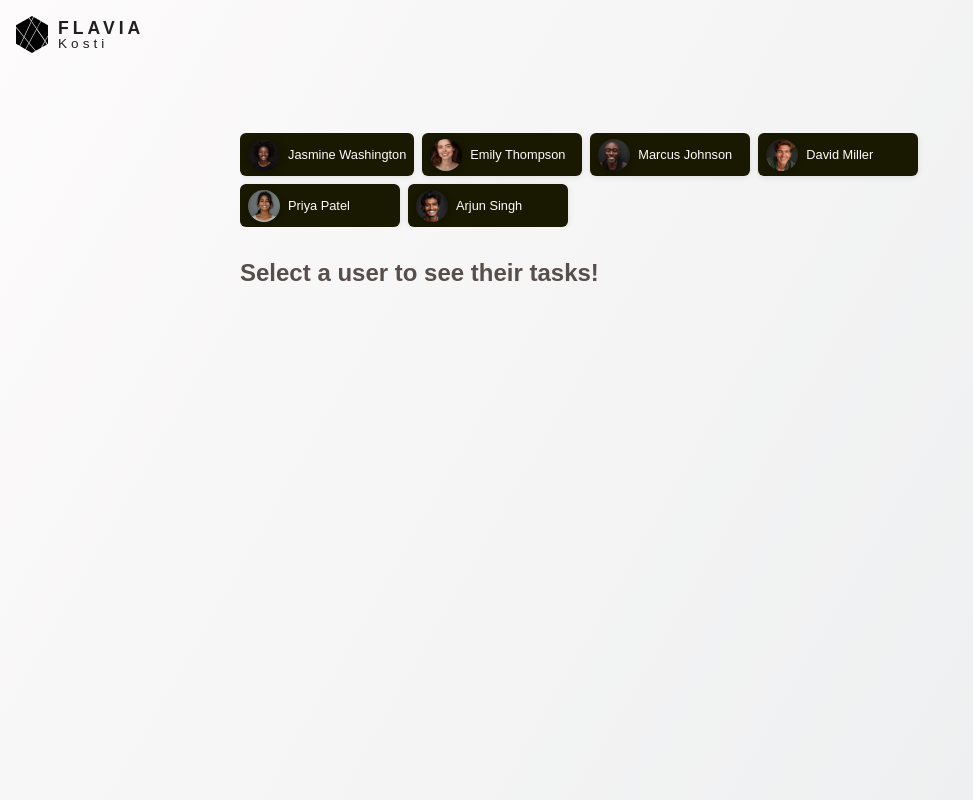
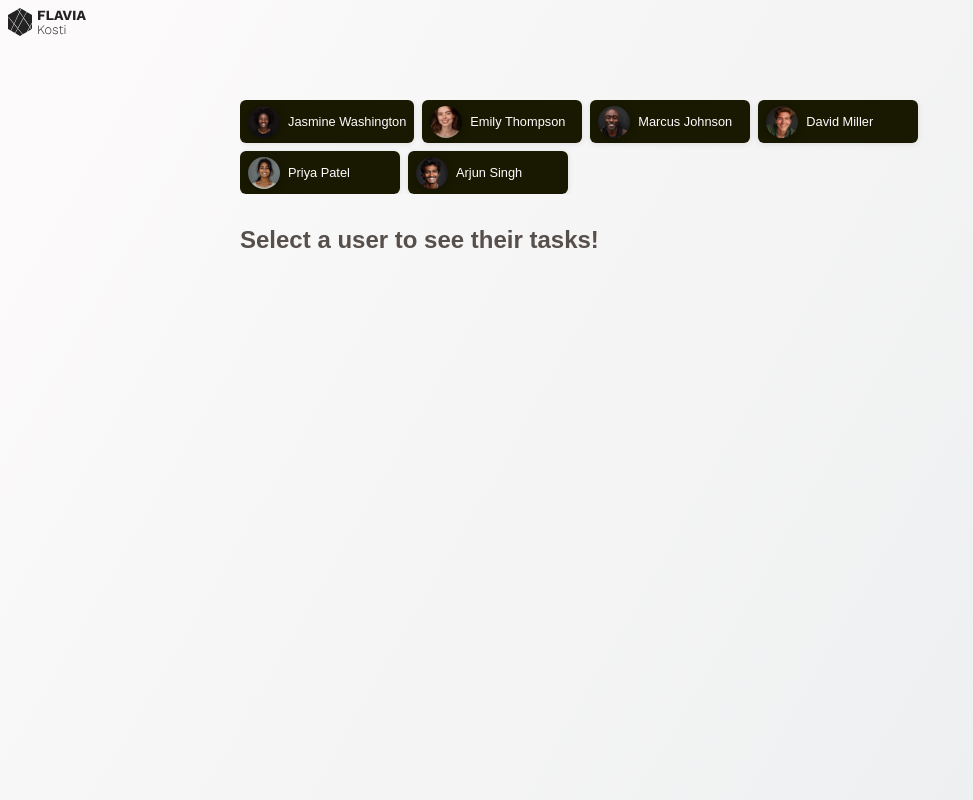
Before and after one commit to flavia3107/angular-routing, an Angular app: page / in a window 1280 px wide. Shown: the whole page, without its empty margins (0-973 px from the left). Built offline with nearby package versions, Linux system fonts and the light colour scheme.

Commit message:
Re-design

```diff
--- a/src/app/app.component.css
+++ b/src/app/app.component.css
@@ -7,64 +7,19 @@
   gap: 2rem;
 }
 
+a {
+  display: flex;
+  width: fit-content;
+  text-decoration: none;
+  margin: 0.5rem;
+}
+
 @media (min-width: 768px) {
   main {
     margin: 4rem auto;
   }
 }
 
-.logo {
-  display: flex;
-  align-items: center;
-}
-
-.logo > img {
-  height: 35px;
-}
-
-.logo-txt {
-  padding-left: 7px;
-  display: flex;
-  flex-direction: column;
-  color: #1f1f1f;
-  align-items: flex-start;
-}
-
-.logo-img {
-  width: 2rem;
-  margin-right: 3px;
-}
-
-.logo-txt h1,
-.logo-txt span {
-  margin: 0;
-  padding: 0;
-  line-height: 1;
-  letter-spacing: 4px;
-  color: #1f1f1f;
-}
-
-.logo-txt h1 {
-  font-weight: bolder;
-  font-size: 1.1rem;
-  margin-top: 2px;
-}
-
-.logo-txt span {
-  font-weight: lighter;
-  font-size: 0.85rem;
-}
-
-.row {
-  display: flex;
-  align-items: center;
-  padding: 1rem;
-}
-
-a {
-  text-decoration: none;
-}
-
 .column {
   display: flex;
   flex-direction: column;
--- a/src/app/app.component.html
+++ b/src/app/app.component.html
@@ -1,12 +1,6 @@
-<header>
-  <a href="https://all-projects-portfolio.web.app/" target="_blank" class="row">
-    <img class="logo-img" src="./assets/logo.svg" />
-    <div class="logo-txt">
-      <h1>FLAVIA</h1>
-      <span>Kosti</span>
-    </div>
-  </a>
-</header>
+<a href="https://all-projects-portfolio.web.app/" target="_blank">
+  <img src="./assets/logo.svg" />
+</a>
 <main>
   <app-users />
 
```
Also changed, not shown: src/assets/logo.svg, 1 other file (tests, documents, lock files or other folders).
